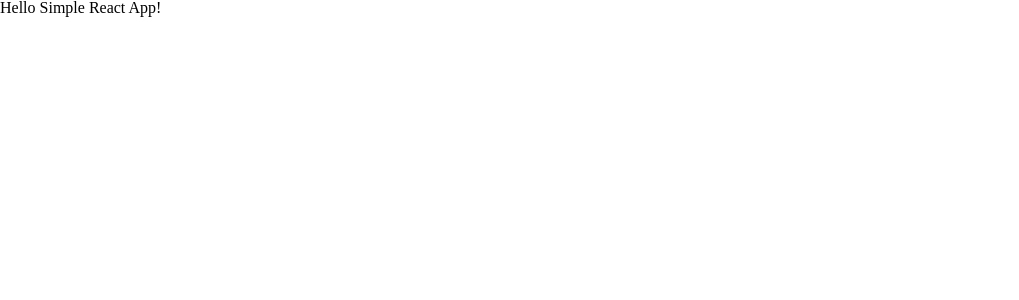
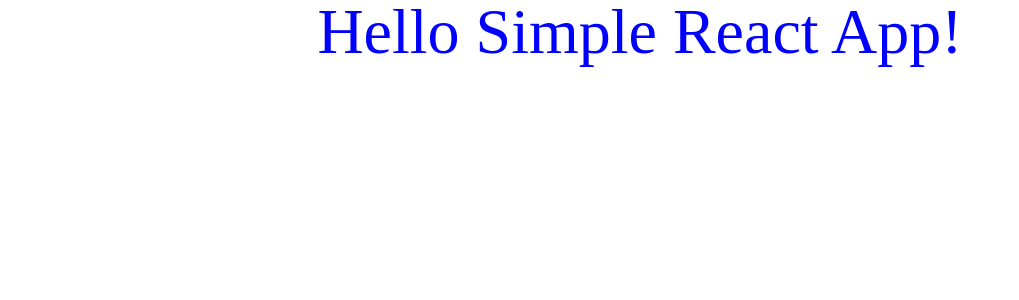
Before and after one commit to YegorZh/digis-test-frontend, a React app: page / in a window 1280 px wide. Shown: the top 300 px of the page, without its empty margins (0-1019 px from the left). Built offline with nearby package versions, Linux system fonts and the light colour scheme.

Commit message:
Added sass to package

```diff
--- a/package.json
+++ b/package.json
@@ -9,6 +9,9 @@
     "css-loader": "^6.7.1",
     "html-webpack-plugin": "^5.5.0",
     "mini-css-extract-plugin": "^2.6.0",
+    "sass": "^1.49.9",
+    "sass-loader": "^12.6.0",
+    "style-loader": "^3.3.1",
     "ts-loader": "^9.2.8",
     "typescript": "^4.6.2",
     "webpack": "^5.70.0",
--- a/src/index.css
+++ /dev/null
@@ -1,54 +0,0 @@
-/* http://meyerweb.com/eric/tools/css/reset/
-   v2.0 | 20110126
-   License: none (public domain)
-*/
-
-html, body, div, span, applet, object, iframe,
-h1, h2, h3, h4, h5, h6, p, blockquote, pre,
-a, abbr, acronym, address, big, cite, code,
-del, dfn, em, img, ins, kbd, q, s, samp,
-small, strike, strong, sub, sup, tt, var,
-b, u, i, center,
-dl, dt, dd, ol, ul, li,
-fieldset, form, label, legend,
-table, caption, tbody, tfoot, thead, tr, th, td,
-article, aside, canvas, details, embed,
-figure, figcaption, footer, header, hgroup,
-menu, nav, output, ruby, section, summary,
-time, mark, audio, video {
-    margin: 0;
-    padding: 0;
-    border: 0;
-    font-size: 100%;
-    font: inherit;
-    vertical-align: baseline;
-}
-
-/* HTML5 display-role reset for older browsers */
-article, aside, details, figcaption, figure,
-footer, header, hgroup, menu, nav, section {
-    display: block;
-}
-
-body {
-    line-height: 1;
-}
-
-ol, ul {
-    list-style: none;
-}
-
-blockquote, q {
-    quotes: none;
-}
-
-blockquote:before, blockquote:after,
-q:before, q:after {
-    content: '';
-    content: none;
-}
-
-table {
-    border-collapse: collapse;
-    border-spacing: 0;
-}
--- a/src/index.tsx
+++ b/src/index.tsx
@@ -1,6 +1,5 @@
 import React from 'react';
 import ReactDOM from 'react-dom';
-import './index.css';
-import './reset.css';
+import './styles/index.scss';
 
 ReactDOM.render(<h1>Hello Simple React App!</h1>, document.getElementById('root'));
--- a/src/reset.css
+++ b/src/styles/_reset.scss
@@ -1,21 +1,4 @@
-/* http://meyerweb.com/eric/tools/css/reset/
-   v2.0 | 20110126
-   License: none (public domain)
-*/
-
-html, body, div, span, applet, object, iframe,
-h1, h2, h3, h4, h5, h6, p, blockquote, pre,
-a, abbr, acronym, address, big, cite, code,
-del, dfn, em, img, ins, kbd, q, s, samp,
-small, strike, strong, sub, sup, tt, var,
-b, u, i, center,
-dl, dt, dd, ol, ul, li,
-fieldset, form, label, legend,
-table, caption, tbody, tfoot, thead, tr, th, td,
-article, aside, canvas, details, embed,
-figure, figcaption, footer, header, hgroup,
-menu, nav, output, ruby, section, summary,
-time, mark, audio, video {
+* {
     margin: 0;
     padding: 0;
     border: 0;
--- /dev/null
+++ b/src/styles/index.scss
@@ -0,0 +1,9 @@
+@import './reset';
+$body-color: blue;
+
+
+h1 {
+    text-align: center;
+    color: $body-color;
+    font-size: 64px;
+}
--- a/webpack.config.js
+++ b/webpack.config.js
@@ -27,6 +27,17 @@
         test: /\.(jpe?g|png|gif)$/,
         type: 'asset/resource'
       },
+      {
+        test: /\.s[ac]ss$/i,
+        use: [
+          // Creates `style` nodes from JS strings
+          "style-loader",
+          // Translates CSS into CommonJS
+          "css-loader",
+          // Compiles Sass to CSS
+          "sass-loader",
+        ]
+      }
     ]
   },
   devtool: prod ? undefined : 'source-map',
```
Also changed, not shown: 2 other files (tests, documents, lock files or other folders).
